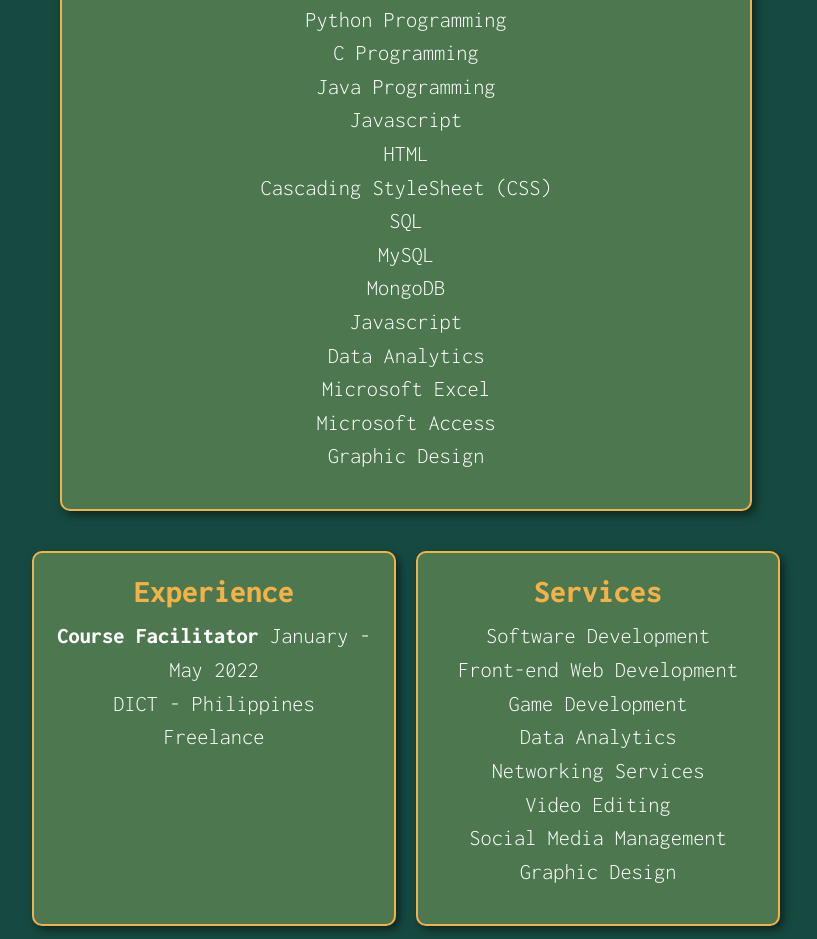
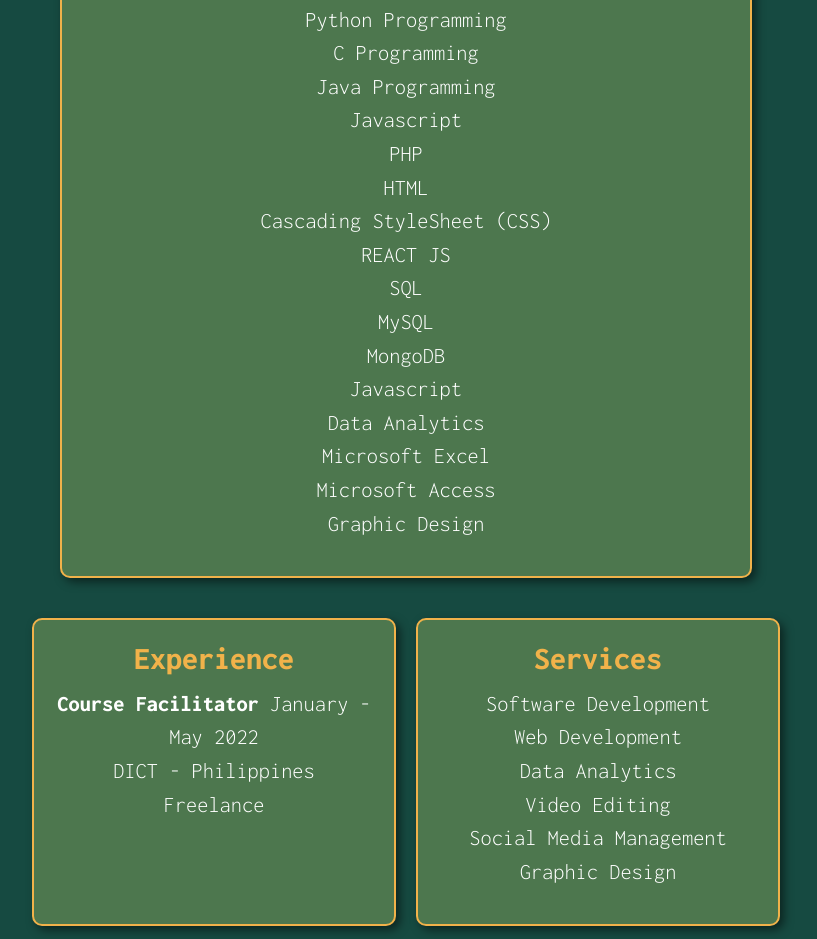
Before and after one commit to uriel000/Portfolio, a plain HTML site: page Portfolio/index.html in a window 1280 px wide. Shown: the part 1205-2144 px from the top of the page, without its empty margins (234-1051 px from the left). Drawn offline with nearby package versions, Linux system fonts and the light colour scheme.

Commit message:
Update index.html

```diff
--- a/Portfolio/index.html
+++ b/Portfolio/index.html
@@ -84,7 +84,7 @@
             <div class="float-child divA">
                 <h3>Personal Information</h3>
                 <div class="divB" id="divE">
-                    <p><span class="spans">Age: </span>20</p>
+                    <p><span class="spans">Age: </span>21</p>
                     <p><span class="spans">Date of birth: </span>April 01, 2002</p>
                 </div>
             </div>
@@ -98,8 +98,10 @@
                 <li>C Programming</li>
                 <li>Java Programming</li>
                 <li>Javascript</li>
+                <li>PHP</li>
                 <li>HTML</li>
                 <li>Cascading StyleSheet (CSS)</li>
+                <li>REACT JS</li>
                 <li>SQL</li>
                 <li>MySQL</li>
                 <li>MongoDB</li>
@@ -131,10 +133,8 @@
                 <div>
                     <ul>
                         <li>Software Development</li>
-                        <li>Front-end Web Development</li>
-                        <li>Game Development</li>
+                        <li>Web Development</li>
                         <li>Data Analytics</li>
-                        <li>Networking Services</li>
                         <li>Video Editing</li>
                         <li>Social Media Management</li>
                         <li>Graphic Design</li>
```
